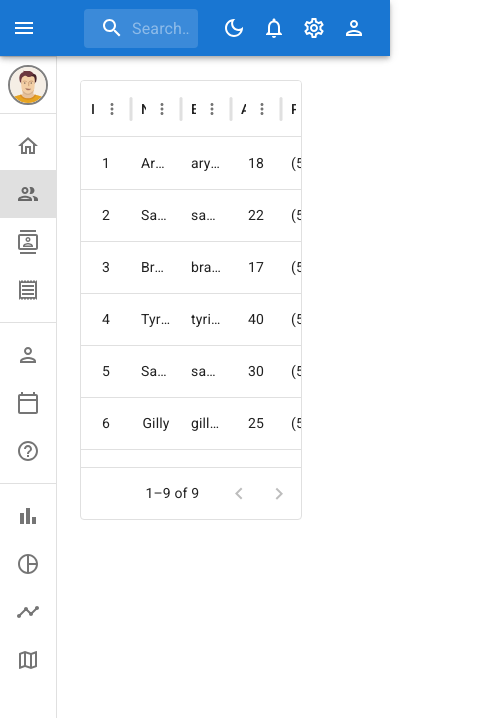
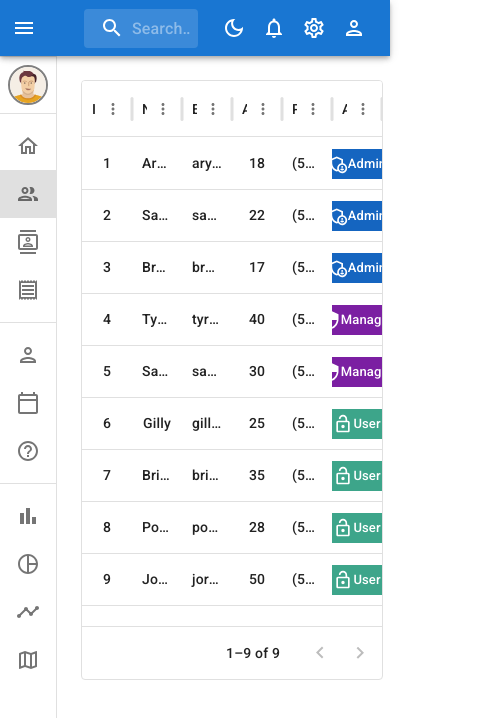
Before and after one commit to ahmedfawzy1/Dashmaster, a React (Vite) app: page /team in a window 390 px wide. Shown: the top 718 px of the page, 503 px wide, since content can reach past the window. Built offline with nearby package versions, Linux system fonts and the light colour scheme.

Commit message:
fix: team table responsivr

```diff
--- a/src/App.tsx
+++ b/src/App.tsx
@@ -39,8 +39,11 @@ export default function App() {
       <Box sx={{ display: "flex" }}>
         <CssBaseline />
         <Topbar open={open} handleDrawerOpen={handleDrawerOpen} setMode={setMode} />
-        <Outlet />
-        <Sidebar DrawerHeader={DrawerHeader} open={open} handleDrawerClose={handleDrawerClose} />
+        <Sidebar open={open} handleDrawerClose={handleDrawerClose} />
+        <Box component="main" sx={{ flexGrow: 1, p: 3 }}>
+          <DrawerHeader />
+          <Outlet />
+        </Box>
       </Box>
     </ThemeProvider>
   );
--- a/src/components/Sidebar/Sidebar.tsx
+++ b/src/components/Sidebar/Sidebar.tsx
@@ -1,5 +1,5 @@
 import { styled, useTheme, Theme, CSSObject } from "@mui/material/styles";
-import Box from "@mui/material/Box";
+// import Box from "@mui/material/Box";
 import MuiDrawer from "@mui/material/Drawer";
 import List from "@mui/material/List";
 import Typography from "@mui/material/Typography";
@@ -19,7 +19,6 @@ import { grey } from "@mui/material/colors";
 interface ISidebarProps {
   open: boolean;
   handleDrawerClose: () => void;
-  DrawerHeader: React.ElementType;
 }
 
 const drawerWidth = 240;
@@ -180,9 +179,9 @@ export default function Sidebar({ open, handleDrawerClose }: ISidebarProps) {
           ))}
         </List>
       </Drawer>
-      <Box component="main" sx={{ flexGrow: 1, p: 3 }}>
+      {/* <Box component="main" sx={{ flexGrow: 1, p: 3 }}>
         <DrawerHeader />
-      </Box>
+      </Box> */}
     </>
   );
 }
--- a/src/index.css
+++ b/src/index.css
@@ -1,5 +1,35 @@
-@import url("https://fonts.googleapis.com/css2?family=Roboto:ital,wght@0,100;0,300;0,400;0,500;0,700;0,900;1,100;1,300;1,400;1,500;1,700;1,900&display=swap");
+@import url("https://fonts.googleapis.com/css2?family=Roboto:wght@500&display=swap");
 
 * {
   font-family: "Roboto", sans-serif;
 }
+
+::-webkit-scrollbar {
+  width: 13px;
+}
+
+::-webkit-scrollbar-track {
+  border: 7px solid #232943;
+  box-shadow: inset 0 0 2.5px 2px rgba(0, 0, 0, 0.5);
+  border-radius: 3px;
+
+  background-color: rgb(239, 239, 239);
+}
+
+::-webkit-scrollbar-thumb {
+  /* background: linear-gradient(90deg, #9e4673, #3d4a59); */
+  border-radius: 3px;
+
+  background-color: #666;
+}
+
+::-webkit-scrollbar-thumb:hover {
+  /* background: linear-gradient(270deg, #9e4673, #3d4a59, #9e4673); */
+
+  background-color: #555;
+}
+
+/* for Firefox */
+html {
+  scrollbar-color: #9e4673 #3d4a59;
+}
--- a/src/page/team/Team.tsx
+++ b/src/page/team/Team.tsx
@@ -7,7 +7,7 @@ export default function Team() {
   const theme = useTheme();
 
   const columns: GridColDef[] = [
-    { field: "id", headerName: "ID", flex: 1, headerAlign: "center", align: "center" },
+    { field: "id", headerName: "ID", width: 35, headerAlign: "center", align: "center" },
     { field: "name", headerName: "Name", flex: 1, headerAlign: "center", align: "center" },
     { field: "email", headerName: "Email", flex: 1, headerAlign: "center", align: "center" },
     { field: "age", headerName: "Age", flex: 1, headerAlign: "center", align: "center" },
@@ -15,6 +15,7 @@ export default function Team() {
     {
       field: "access",
       headerName: "Access",
+      display: "flex",
       flex: 1,
       headerAlign: "center",
       align: "center",
@@ -29,7 +30,6 @@ export default function Team() {
               backgroundColor: access === "Admin" ? theme.palette.primary.dark : access === "Manager" ? theme.palette.secondary.dark : "#3da58a",
               display: "flex",
               justifyContent: "space-evenly",
-              alignItems: "center",
             }}
           >
             {access === "Admin" && <AdminPanelSettingsOutlined fontSize="small" sx={{ color: "#fff" }} />}
@@ -43,9 +43,9 @@ export default function Team() {
   ];
   return (
     <>
-      <div style={{ height: 600, width: "98%", marginLeft: "auto", marginRight: "auto", padding: 80 }}>
+      <Box sx={{ height: 600, mx: "auto" }}>
         <DataGrid rows={rows} columns={columns} />
-      </div>
+      </Box>
     </>
   );
 }
```
